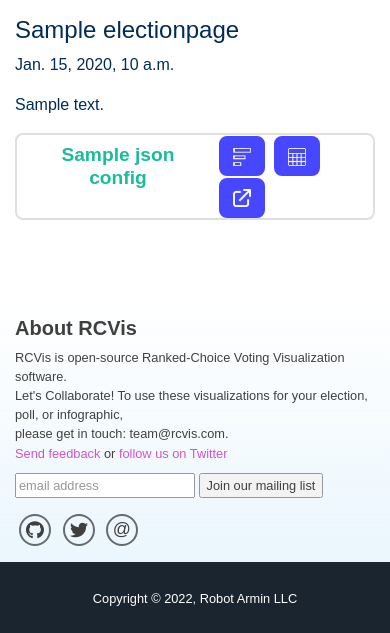
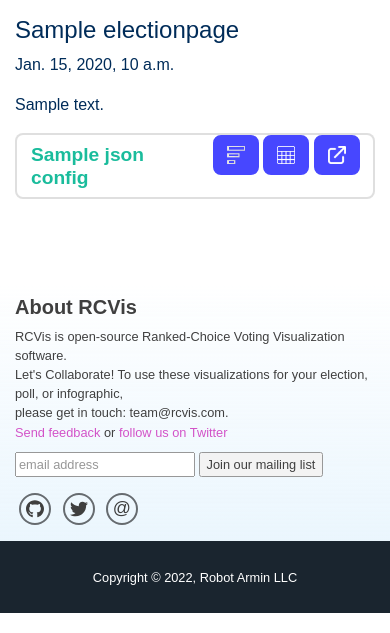
Before and after one commit to artoonie/rcvis, a Django app: template templates/electionpage/electionPage.html in a window 390 px wide. Shown: the part 49-682 px from the top of the page. Run offline with Django 3.2, Linux system fonts and the light colour scheme; the template is opened without the code that fills it: most values are stand-ins (such as "Sample title", 1, 10 or a date in 2020); some libraries are stand-ins or nearby versions.

Commit message:
fix mobile styling

```diff
--- a/templates/electionpage/electionPage.html
+++ b/templates/electionpage/electionPage.html
@@ -36,14 +36,13 @@
     {% for election in elections %}
       <div class="card mb-2" id="contest-{{ forloop.counter0 }}">
         <div class="card-header" id="contentheading-{{ forloop.counter0 }}">
-          <h2 class="mb-0">
           <div class="d-flex" style="justify-content: space-between;">
             <div>
               <button class="btn btn-link" type="button" data-toggle="collapse" data-target="#bargraph-{{ forloop.counter0 }}" aria-expanded="false" aria-controls="bargraph-{{ forloop.counter0 }}">
-                  <h3 class="mb-0">{{ election.jsonConfig.title }}</h3>
+                <h3 class="mb-0 text-left">{{ election.jsonConfig.title }}</h3>
               </button>
             </div>
-              <div>
+            <div style="min-width:160px">
               <button id="bargraph-button-{{ forloop.counter0 }}" class="btn btn-secondary" type="button" data-toggle="collapse" data-target="#bargraph-{{ forloop.counter0 }}" aria-expanded="false" aria-controls="bargraph-{{ forloop.counter0 }}">
                  <img class="tabicon" src="{% static 'visualizer/tabicons/barchart.png' %}" width="18" height="18" alt="Barchart icon"/>
               </button>
@@ -57,7 +56,6 @@
               </button>
             </div>
           </div>
-          </h2>
         </div>
 
         <div id="bargraph-{{ forloop.counter0 }}" class="collapse" aria-labelledby="contentheading-{{ forloop.counter0 }}" data-parent="#contest-{{ forloop.counter0 }}">
```
Lines whose indentation alone changed are shown as unchanged.
